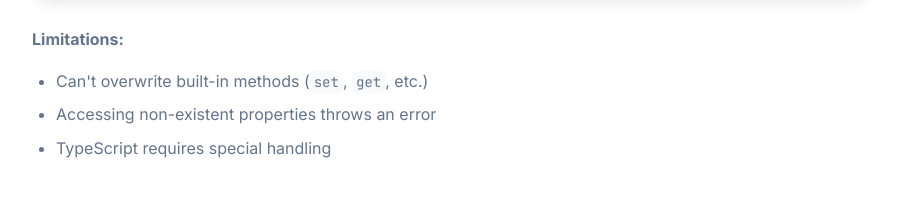
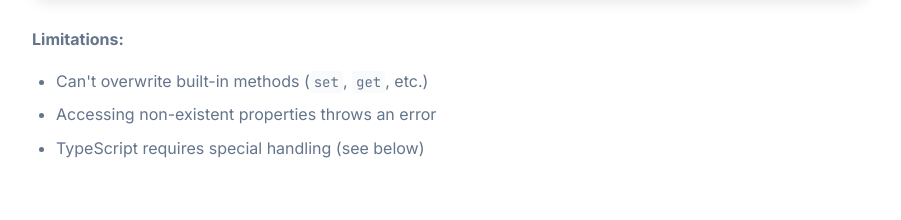
Before and after one commit to fjorgemota/jimple, a website built with Vite: page docs-src/index.html in a window 1280 px wide. Shown: the part 6560-6780 px from the top of the page, without its empty margins (338-1239 px from the left). Built offline with nearby package versions, Linux system fonts and the light colour scheme.

Commit message:
Improve docs

```diff
--- a/docs-src/index.html
+++ b/docs-src/index.html
@@ -288,7 +288,7 @@ const db2 = dbFactory(container); // Create another instance manually</code></pr
                 <ul>
                     <li>Can't overwrite built-in methods (<code class="inline-code">set</code>, <code class="inline-code">get</code>, etc.)</li>
                     <li>Accessing non-existent properties throws an error</li>
-                    <li>TypeScript requires special handling</li>
+                    <li>TypeScript requires special handling (see below)</li>
                 </ul>
             </section>
 
```
